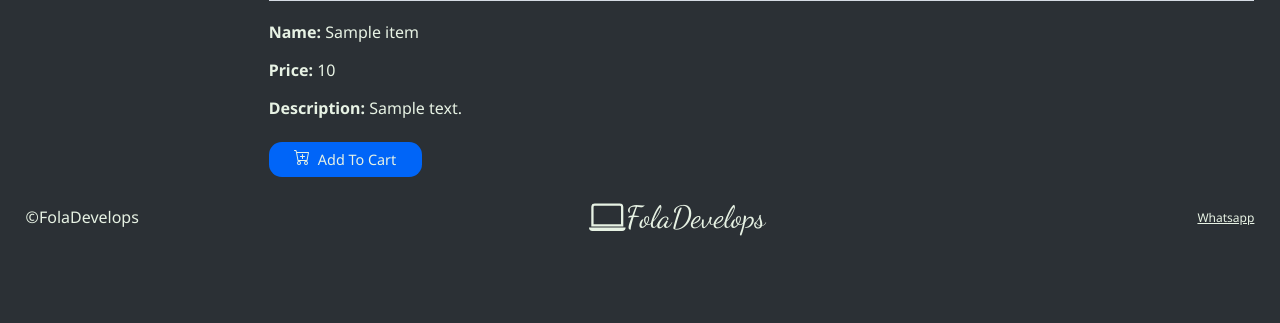
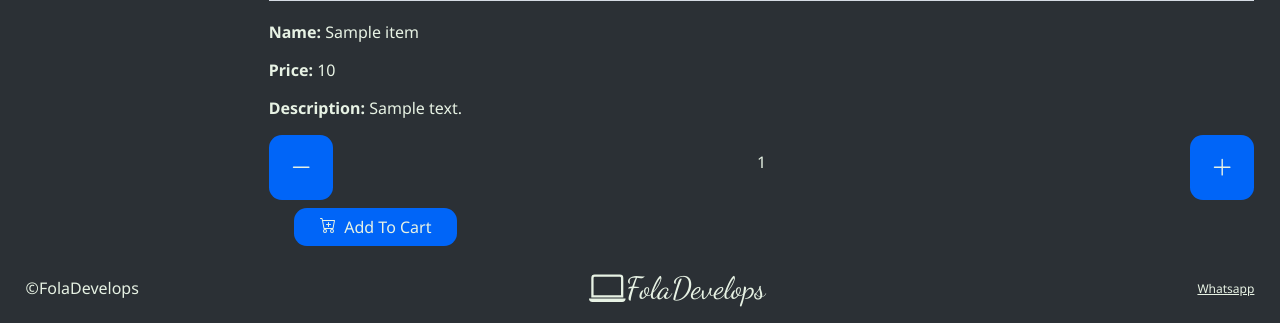
Before and after one commit to folajimiabolade/fola-develops, a Flask app: a page that uses templates/item.html in a window 1280 px wide. Shown: the part 812-1135 px from the top of the page. Before the commit the page ends 1048 px from the top, so only its background shows below. Run offline with Flask 3, Linux system fonts and the light colour scheme; a user stored in the database is signed in; tables that the repository leaves empty hold one stand-in row (values such as "Sample post"); grey boxes marked "Sample" are stand-in pictures; some libraries are stand-ins or nearby versions; some web fonts are replaced.

Commit message:
finish item page logic

```diff
--- a/main.py
+++ b/main.py
@@ -689,7 +689,26 @@ def add_item():
 @login_required
 def item(unique_name):
     item = db.session.execute(db.select(Item).where(Item.unique_name == unique_name)).scalar()
-    return render_template("item.html", item=item, page_name="item", admin_email=admin_email)
+    item_id = item.id
+    count = 0
+    cart_products = db.session.query(CartProduct).filter(CartProduct.item_id == item_id, CartProduct.user_id == current_user.id).all()
+    print(cart_products)
+    if cart_products:
+        # count = (
+        #     db.session.query(func.count(CartProduct.id))
+        #     .filter(CartProduct.item_id == item_id)
+        #     .scalar()
+        # )
+        count = len(cart_products)
+        print(f"item appears {count} times")
+    return render_template("item.html", item=item, page_name="item", admin_email=admin_email, count=count)
+
+
+@app.route("/load-item/api")
+@login_required
+def load_item():
+
+    return jsonify({})
 
 
 @app.route("/add-to-cart/api", methods=["POST"])
@@ -796,12 +815,14 @@ def cart():
         for product in cart_products:
             if item.id == product["item_id"]:
                 total_price += (item.price * product["quantity"])
+    cart_items = db.session.query(CartProduct).filter(CartProduct.user_id == current_user.id).all()
     return render_template(
         "cart.html",
         page_name="cart",
         cart_products=cart_products,
         items=items,
-        total_price=total_price
+        total_price=total_price,
+        cart_length=len(cart_items)
         )
 
 
@@ -823,6 +844,28 @@ def delete_item():
         })
 
 
+@app.route("/add-to-trolley/api", methods=["POST"])
+@login_required
+def add_to_trolley():
+    data = request.get_json()
+    item_id = data.get("item_id")
+    cart_product = CartProduct(
+        item_id=item_id,
+        user_id=current_user.id
+    )
+    db.session.add(cart_product)
+    db.session.commit()
+    cart_products = db.session.query(CartProduct).filter(CartProduct.user_id == current_user.id).all()
+    items = db.session.query(CartProduct).filter(
+        CartProduct.item_id == item_id,
+        CartProduct.user_id == current_user.id
+        ).all()
+    return jsonify({
+        "cart_length": len(cart_products),
+        "quantity": len(items)
+        })
+
+
 
 if __name__ == "__main__":
     app.run(debug=True)
--- a/static/js/script.js
+++ b/static/js/script.js
@@ -292,7 +292,7 @@ document.querySelectorAll("a.item-button").forEach(function(item) {
     })
 
 
-// Reduce quantity buttons for store and cart pages
+// Reduce-quantity buttons for store and cart pages
 document.querySelectorAll("a.reduce-quantity").forEach(function(item) {
     item.addEventListener("click", function(event) {
         event.preventDefault()
@@ -329,12 +329,13 @@ document.querySelectorAll("a.reduce-quantity").forEach(function(item) {
                 $("div.total").css("display", "none");
                 $("div.empty-cart").removeClass("hidden")
             }
+            $("a.checkout-button").text("Proceed to checkout (" + data["cart_length"] + " items[s])")
         })
     })
 });
 
 
-// Increase quantity buttons for store and cart pages
+// Increase-quantity buttons for store and cart pages
 document.querySelectorAll("a.increase-quantity").forEach(function(item) {
     item.addEventListener("click", function(event) {
         event.preventDefault()
@@ -359,6 +360,7 @@ document.querySelectorAll("a.increase-quantity").forEach(function(item) {
                 $("a.reduce-amount[data-item-id='" + itemId + "']").html(reduce);
             }
             document.querySelector("b.total-price").textContent = data["total_price"].toLocaleString('en-NG', { style: 'currency', currency: 'NGN' });
+            $("a.checkout-button").text("Proceed to checkout (" + data["cart_length"] + " items[s])")
         })
     })
 });
@@ -417,6 +419,81 @@ document.querySelectorAll("a.delete-item").forEach(item => {
 });
 
 
+// Reduce count on 'Item' page
+document.querySelector("a.reduce-count").addEventListener("click", function(event) {
+    event.preventDefault();
+    const itemId = Number(document.querySelector("a.reduce-count").getAttribute("data-item-id"));
+    const token = document.querySelector('meta[name="csrf-token"]').getAttribute('content');
+    fetch("/reduce-quantity/api", {
+        method: "POST",
+        headers: {
+            "Content-Type": "application/json",
+            "X-CSRFToken": token
+        },
+        body: JSON.stringify({
+            "item_id": itemId
+        })
+    })
+    .then(response => response.json())
+    .then(data => {
+            if (data["quantity"] === 0) {
+                $("div.count-buttons[data-item-id='" + itemId + "']").addClass("hidden");
+                $("a.add-item[data-item-id='" + itemId + "']").removeClass("hidden");
+            } else{
+                $("p.item-size[data-item-id='" + itemId + "']").text(data["quantity"]);
+            }
+            document.querySelector("p.item-count").textContent = data["cart_length"];
+    });
+})
+
+
+// Increase count on 'Item' page
+document.querySelector("a.increase-count").addEventListener("click", function(event) {
+    event.preventDefault()
+    const itemId = Number(document.querySelector("a.increase-count").getAttribute("data-item-id"));
+    const token = document.querySelector('meta[name="csrf-token"]').getAttribute('content');
+    fetch("/increase-quantity/api", {
+        method: "POST",
+        headers: {
+            "Content-Type": "application/json",
+            "X-CSRFToken": token
+        },
+        body: JSON.stringify({
+            "item_id": itemId
+        })
+    })
+    .then(response => response.json())
+    .then(function(data)  {
+        $("p.item-size[data-item-id='" + itemId + "']").text(data["quantity"]);
+        document.querySelector("p.item-count").textContent = data["cart_length"];
+    })
+});
+
+
+// Add to cart from 'Item' page
+document.querySelector("a.add-item").addEventListener("click", function(event) {
+    event.preventDefault()
+    const itemId = Number(document.querySelector("a.add-item").getAttribute("data-item-id"));
+    const token = document.querySelector('meta[name="csrf-token"]').getAttribute('content');
+    fetch("/add-to-trolley/api", {
+        method: "POST",
+        headers: {
+            "Content-Type": "application/json",
+            "X-CSRFToken": token
+        },
+        body: JSON.stringify({
+            "item_id": itemId
+        })
+    })
+    .then(response => response.json())
+    .then(function(data)  {
+        $("a.add-item[data-item-id='" + itemId + "']").addClass("hidden");
+        $("p.item-size[data-item-id='" + itemId + "']").text(data["quantity"]);
+        $("div.count-buttons[data-item-id='" + itemId + "']").removeClass("hidden");
+        document.querySelector("p.item-count").textContent = data["cart_length"];
+    })
+});
+
 
 
 
--- a/templates/cart.html
+++ b/templates/cart.html
@@ -16,7 +16,7 @@
                 <p class="text total"><b class="total-price">{{ "₦{:,.0f}".format(total_price) }}</b></p>
             </div>
 
-            <a class="text testimony-button checkout-button">Proceed to checkout (1 items[s])</a>
+            <a class="text testimony-button checkout-button">Proceed to checkout ({{ cart_length }} items[s])</a>
 
             {% for product in cart_products %}
                 {% for item in items %}
--- a/templates/item.html
+++ b/templates/item.html
@@ -13,12 +13,63 @@
         <p class="text item-name"><b>Name: </b>{{ item.name }}</p>
         <p class="text item-amount"><b>Price: </b>{{ item.price }}</p>
         <p class="text item-description"><b>Description: </b>{{ item.description }}</p>
-        <a class="text testimony-button account-project item-button add-item" type="button" data-item-id="{{ item.id }}" href="{{ url_for('add_testimony') }}">
-            <svg xmlns="http://www.w3.org/2000/svg" width="16" height="16" fill="currentColor" class="bi bi-cart-plus testify-svg item-svg add-item" viewBox="0 0 16 16">
-                <path d="M9 5.5a.5.5 0 0 0-1 0V7H6.5a.5.5 0 0 0 0 1H8v1.5a.5.5 0 0 0 1 0V8h1.5a.5.5 0 0 0 0-1H9z"/>
-                <path d="M.5 1a.5.5 0 0 0 0 1h1.11l.401 1.607 1.498 7.985A.5.5 0 0 0 4 12h1a2 2 0 1 0 0 4 2 2 0 0 0 0-4h7a2 2 0 1 0 0 4 2 2 0 0 0 0-4h1a.5.5 0 0 0 .491-.408l1.5-8A.5.5 0 0 0 14.5 3H2.89l-.405-1.621A.5.5 0 0 0 2 1zm3.915 10L3.102 4h10.796l-1.313 7zM6 14a1 1 0 1 1-2 0 1 1 0 0 1 2 0m7 0a1 1 0 1 1-2 0 1 1 0 0 1 2 0"/>
-            </svg><p class="testimony-prompt">  Add To Cart</p>
-        </a>
+
+        {% if count == 0 %}
+            <a class="text testimony-button account-project add-item" data-item-id="{{ item.id }}" data-current-user-id="{{ current_user.id }}" type="button" href="">
+                <svg xmlns="http://www.w3.org/2000/svg" width="16" height="16" fill="currentColor" class="bi bi-cart-plus testify-svg item-svg" viewBox="0 0 16 16">
+                    <path d="M9 5.5a.5.5 0 0 0-1 0V7H6.5a.5.5 0 0 0 0 1H8v1.5a.5.5 0 0 0 1 0V8h1.5a.5.5 0 0 0 0-1H9z"/>
+                    <path d="M.5 1a.5.5 0 0 0 0 1h1.11l.401 1.607 1.498 7.985A.5.5 0 0 0 4 12h1a2 2 0 1 0 0 4 2 2 0 0 0 0-4h7a2 2 0 1 0 0 4 2 2 0 0 0 0-4h1a.5.5 0 0 0 .491-.408l1.5-8A.5.5 0 0 0 14.5 3H2.89l-.405-1.621A.5.5 0 0 0 2 1zm3.915 10L3.102 4h10.796l-1.313 7zM6 14a1 1 0 1 1-2 0 1 1 0 0 1 2 0m7 0a1 1 0 1 1-2 0 1 1 0 0 1 2 0"/>
+                </svg><p class="testimony-prompt cart-paragraph">  Add To Cart</p>
+            </a>
+
+            <div class="quantity-buttons count-buttons hidden" data-item-id="{{ item.id }}">
+                <div class="item-button">
+                    <a class="text testimony-button toggle-quantity reduce-count toggle-count" data-item-id="{{ item.id }}" type="button" href="">
+                        <svg xmlns="http://www.w3.org/2000/svg" width="16" height="16" fill="currentColor" class="bi bi-dash-lg toggle-quantity" viewBox="0 0 16 16">
+                            <path fill-rule="evenodd" d="M2 8a.5.5 0 0 1 .5-.5h11a.5.5 0 0 1 0 1h-11A.5.5 0 0 1 2 8"/>
+                        </svg>
+                    </a>
+                </div>
+
+                <p class="text item-size" data-item-id="{{ item.id }}">{{ count }}</p>
+
+                <div class="item-button">
+                    <a class="text testimony-button toggle-quantity increase-count toggle-count" data-item-id="{{ item.id }}" type="button" href="">
+                        <svg xmlns="http://www.w3.org/2000/svg" width="16" height="16" fill="currentColor" class="bi bi-plus-lg toggle-quantity" viewBox="0 0 16 16">
+                            <path fill-rule="evenodd" d="M8 2a.5.5 0 0 1 .5.5v5h5a.5.5 0 0 1 0 1h-5v5a.5.5 0 0 1-1 0v-5h-5a.5.5 0 0 1 0-1h5v-5A.5.5 0 0 1 8 2"/>
+                        </svg>
+                    </a>
+                </div>
+            </div>
+
+        {% else %}
+            <div class="quantity-buttons count-buttons" data-item-id="{{ item.id }}">
+                <div class="item-button">
+                    <a class="text testimony-button toggle-quantity reduce-count toggle-count" data-item-id="{{ item.id }}" type="button" href="">
+                        <svg xmlns="http://www.w3.org/2000/svg" width="16" height="16" fill="currentColor" class="bi bi-dash-lg toggle-quantity" viewBox="0 0 16 16">
+                            <path fill-rule="evenodd" d="M2 8a.5.5 0 0 1 .5-.5h11a.5.5 0 0 1 0 1h-11A.5.5 0 0 1 2 8"/>
+                        </svg>
+                    </a>
+                </div>
+
+                <p class="text item-size" data-item-id="{{ item.id }}">{{ count }}</p>
+
+                <div class="item-button">
+                    <a class="text testimony-button toggle-quantity increase-count toggle-count" data-item-id="{{ item.id }}" type="button" href="">
+                        <svg xmlns="http://www.w3.org/2000/svg" width="16" height="16" fill="currentColor" class="bi bi-plus-lg toggle-quantity" viewBox="0 0 16 16">
+                            <path fill-rule="evenodd" d="M8 2a.5.5 0 0 1 .5.5v5h5a.5.5 0 0 1 0 1h-5v5a.5.5 0 0 1-1 0v-5h-5a.5.5 0 0 1 0-1h5v-5A.5.5 0 0 1 8 2"/>
+                        </svg>
+                    </a>
+                </div>
+            </div>
+
+            <a class="text testimony-button account-project add-item hidden" data-item-id="{{ item.id }}" data-current-user-id="{{ current_user.id }}" type="button" href="">
+                <svg xmlns="http://www.w3.org/2000/svg" width="16" height="16" fill="currentColor" class="bi bi-cart-plus testify-svg item-svg" viewBox="0 0 16 16">
+                    <path d="M9 5.5a.5.5 0 0 0-1 0V7H6.5a.5.5 0 0 0 0 1H8v1.5a.5.5 0 0 0 1 0V8h1.5a.5.5 0 0 0 0-1H9z"/>
+                    <path d="M.5 1a.5.5 0 0 0 0 1h1.11l.401 1.607 1.498 7.985A.5.5 0 0 0 4 12h1a2 2 0 1 0 0 4 2 2 0 0 0 0-4h7a2 2 0 1 0 0 4 2 2 0 0 0 0-4h1a.5.5 0 0 0 .491-.408l1.5-8A.5.5 0 0 0 14.5 3H2.89l-.405-1.621A.5.5 0 0 0 2 1zm3.915 10L3.102 4h10.796l-1.313 7zM6 14a1 1 0 1 1-2 0 1 1 0 0 1 2 0m7 0a1 1 0 1 1-2 0 1 1 0 0 1 2 0"/>
+                </svg><p class="testimony-prompt cart-paragraph">  Add To Cart</p>
+            </a>
+        {% endif %}
     </div>
 
     <a class="cart-holder" href="{{ url_for('cart') }}">
```
Also changed, not shown: static/css/style.css (+38 -1 lines).
